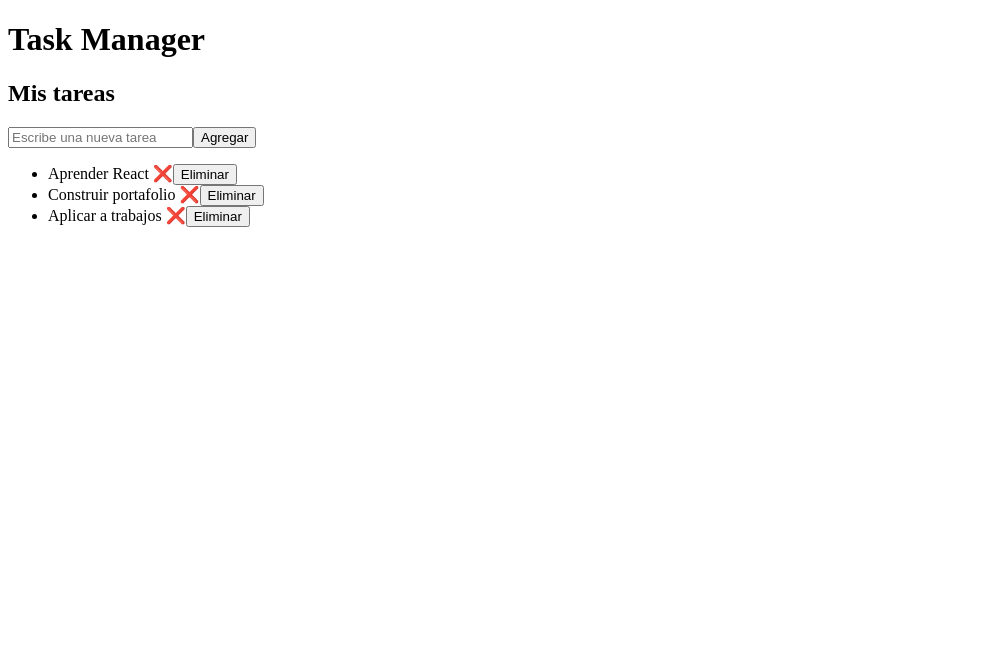
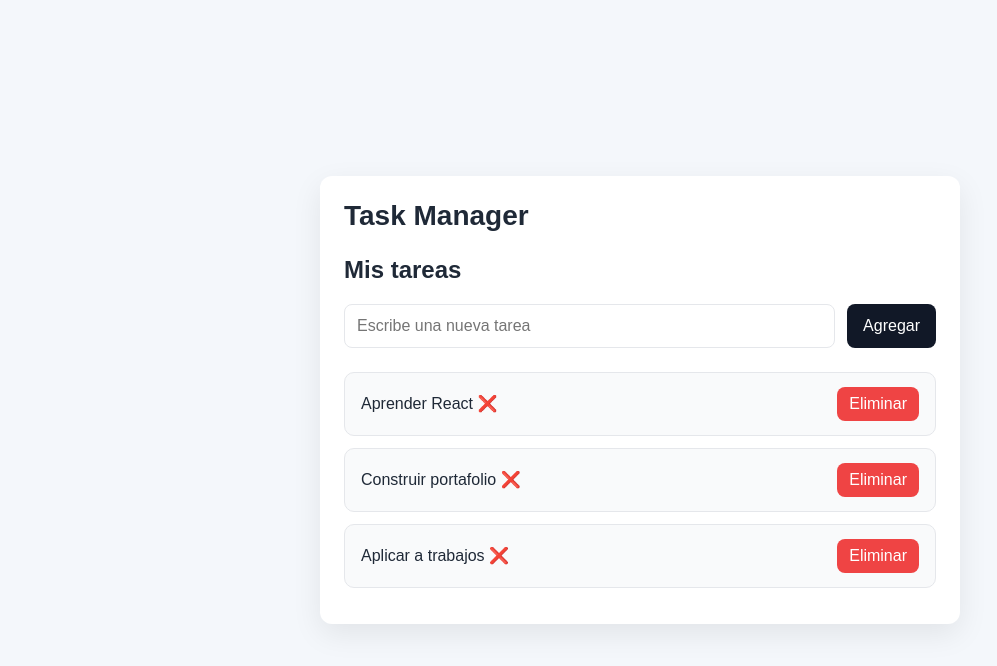
Before and after one commit to CastilloDev1/task-manager-frontend, a React (Vite) app: page / in a window 1280 px wide. Shown: the top 666 px of the page, without its empty margins (0-997 px from the left). Built offline with nearby package versions, Linux system fonts and the light colour scheme.

Commit message:
Feature: Agregar estilos css nativo

```diff
--- a/src/App.tsx
+++ b/src/App.tsx
@@ -2,9 +2,11 @@ import TaskPage from "./pages/TaskPage";
 
 export default function App() {
   return (
-    <main>
-      <h1>Task Manager</h1>
-      <TaskPage />
+    <main className="app-container">
+      <section className="app-card">
+        <h1 className="app-title">Task Manager</h1>
+        <TaskPage />
+      </section>
     </main>
   );
 }
--- a/src/components/TaskItem.tsx
+++ b/src/components/TaskItem.tsx
@@ -10,9 +10,15 @@ type TaskItemProps = {
 
 export default function TaskItem({ task, onToggleCompleted, onDeleteTask }: TaskItemProps) {
     return (
-        <li>
-            <span onClick={() => onToggleCompleted(task.id)}>{task.title} {task.completed ? "✅" : "❌"}</span>
-            <button onClick={() => onDeleteTask(task.id) } type="button">Eliminar</button>
+            <li className="task-item">
+                <span
+                    className={`task-content ${task.completed ? "completed" : ""}`}
+                    onClick={() => onToggleCompleted(task.id)}
+                >
+                    {task.title} {task.completed ? "✅" : "❌"}
+                </span>
+
+            <button className="delete-button" onClick={() => onDeleteTask(task.id) } type="button">Eliminar</button>
         </li>
     )
 }
--- a/src/components/TaskList.tsx
+++ b/src/components/TaskList.tsx
@@ -9,7 +9,7 @@ type TaskListProps = {
 
 export default function TaskList( props: TaskListProps ) {
     return (
-        <ul>
+        <ul className="task-list">
             {props.tasks.map((task) => (
                 <TaskItem
                     key={task.id}
--- a/src/main.tsx
+++ b/src/main.tsx
@@ -1,6 +1,7 @@
 import { StrictMode } from 'react'
 import { createRoot } from 'react-dom/client'
 import App from './App.tsx'
+import './styles/index.css'
 
 createRoot(document.getElementById('root')!).render(
   <StrictMode>
--- a/src/pages/TaskPage.tsx
+++ b/src/pages/TaskPage.tsx
@@ -44,14 +44,15 @@ export default function TasksPage() {
     return (
         <section>
             <h2>Mis tareas</h2>
-            <form onSubmit={handleSubmitNewTask}>
+            <form className="task-form" onSubmit={handleSubmitNewTask}>
                 <input
+                    className="task-input"
                     type="text"
                     placeholder="Escribe una nueva tarea"
                     value={newTaskTitle}
                     onChange={(event) => setNewTaskTitle(event.target.value)}
                 />
-                <button type="submit">Agregar</button>
+                <button className="task-button" type="submit">Agregar</button>
             </form>
             <TaskList
                 tasks={tasks}
--- /dev/null
+++ b/src/styles/index.css
@@ -0,0 +1,97 @@
+* {
+    box-sizing: border-box;
+}
+
+body {
+    margin: 0;
+    font-family: Arial, sans-serif;
+    background-color: #f4f7fb;
+    color: #1f2937;
+}
+
+button,
+input {
+    font: inherit;
+}
+
+.app-container {
+    min-height: 100vh;
+    display: flex;
+    justify-content: center;
+    align-items: center;
+    padding: 40px 16px;
+}
+
+.app-card {
+    width: 100%;
+    max-width: 640px;
+    background-color: #ffffff;
+    border-radius: 12px;
+    padding: 24px;
+    box-shadow: 0 10px 30px rgba(0, 0, 0, 0.08);
+}
+
+.app-title {
+    margin-top: 0;
+    margin-bottom: 24px;
+    font-size: 28px;
+}
+
+.task-form {
+    display: flex;
+    gap: 12px;
+    margin-bottom: 24px;
+}
+
+.task-input {
+    flex: 1;
+    padding: 12px;
+    border: 1px solid #e5e7eb;
+    border-radius: 8px;
+}
+
+.task-button {
+    border: none;
+    border-radius: 8px;
+    padding: 12px 16px;
+    cursor: pointer;
+    background-color: #111827;
+    color: #ffffff;
+}
+
+.task-list {
+    list-style: none;
+    padding: 0;
+    margin: 0;
+}
+
+.task-item {
+    display: flex;
+    justify-content: space-between;
+    align-items: center;
+    gap: 12px;
+    padding: 14px 16px;
+    border: 1px solid #e5e7eb;
+    border-radius: 10px;
+    margin-bottom: 12px;
+    background-color: #f9fafb
+}
+
+.task-content {
+    cursor: pointer;
+    flex: 1;
+}
+
+.task-content.completed {
+    text-decoration: line-through;
+    opacity: 0.7;
+}
+
+.delete-button {
+    border: none;
+    border-radius: 8px;
+    padding: 8px 12px;
+    cursor: pointer;
+    background-color: #ef4444;
+    color: #ffffff;
+}
```
